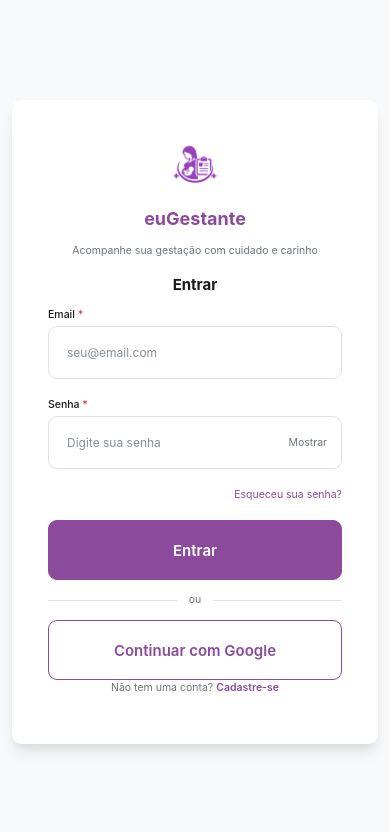
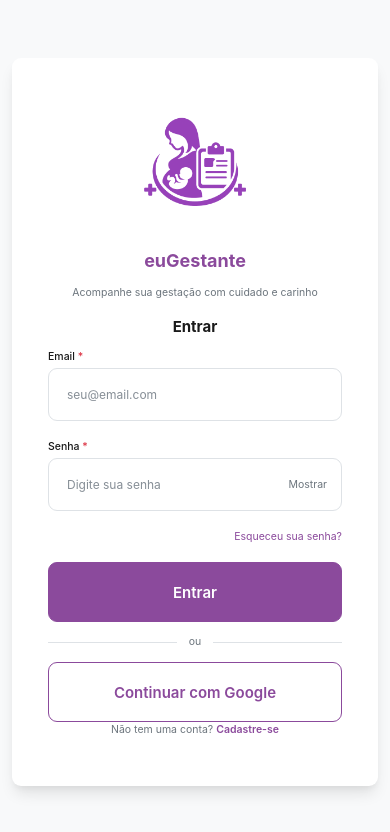
Before and after one commit to Caarlos7x/euGestante, a React (Vite) app: page /login in a window 390 px wide. Shown: the top 832 px of the page. Built offline with nearby package versions, Linux system fonts and the light colour scheme; no server answers.

Commit message:
Aumenta tamanho do logo na versao mobile e mantem cor roxa

```diff
--- a/src/pages/Login/Login.tsx
+++ b/src/pages/Login/Login.tsx
@@ -36,14 +36,15 @@ const LogoContainer = styled.div`
 `;
 
 const LogoImage = styled.img`
-  width: 10rem; /* 72px baseado em 12px */
-  height: 10rem; /* 72px baseado em 12px */
+  width: 10rem; /* 120px baseado em 12px */
+  height: 10rem; /* 120px baseado em 12px */
   object-fit: contain;
   filter: brightness(0) saturate(100%) invert(27%) sepia(89%) saturate(1234%) hue-rotate(258deg) brightness(95%) contrast(89%);
 
   @media (max-width: ${({ theme }) => theme.breakpoints.sm}) {
-    width: 5rem; /* 60px em mobile */
-    height: 5rem; /* 60px em mobile */
+    width: 12rem; /* 144px em mobile - aumentado */
+    height: 12rem; /* 144px em mobile - aumentado */
+    filter: brightness(0) saturate(100%) invert(27%) sepia(89%) saturate(1234%) hue-rotate(258deg) brightness(95%) contrast(89%);
   }
 `;
 
```
